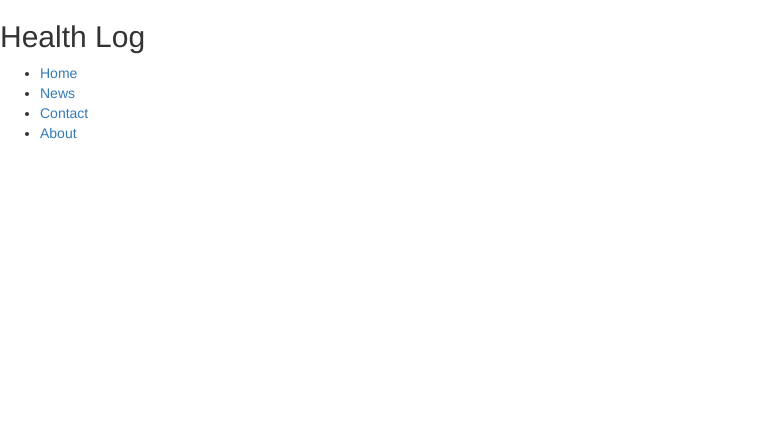
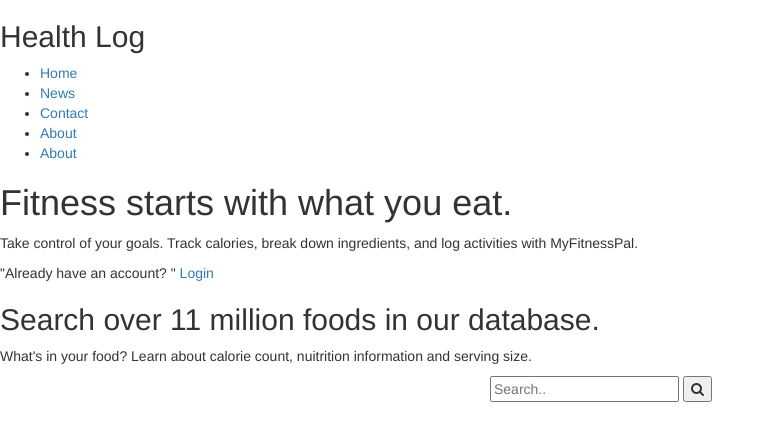
Before and after one commit to azandtUNO/group-project, a Django app: page / in a window 1280 px wide. Shown: the top 441 px of the page, without its empty margins (0-775 px from the left). Run offline with Django 3.2, Linux system fonts and the light colour scheme; some libraries are stand-ins or nearby versions.

Commit message:
Front layout before CSS.

```diff
--- a/healthlog/templates/healthlog/index.html
+++ b/healthlog/templates/healthlog/index.html
@@ -2,19 +2,35 @@
 <!DOCTYPE html>
 <html>
     <head>
-        <title>Healthlog - title</title>
+        <title>Healthlog</title>
         <link rel="stylesheet" href="//maxcdn.bootstrapcdn.com/bootstrap/3.2.0/css/bootstrap.min.css">
         <link rel="stylesheet" href="//maxcdn.bootstrapcdn.com/bootstrap/3.2.0/css/bootstrap-theme.min.css">
+        <link rel="stylesheet" href="https://cdnjs.cloudflare.com/ajax/libs/font-awesome/4.7.0/css/font-awesome.min.css">
         <link rel="stylesheet" href="{% static 'css/index.css' %}"/>
     </head>
 
     <body>
         <h2>Health Log</h2>
         <ul>
-            <li><a href="#home">Home</a></li>
-            <li><a href="#news">News</a></li>
-            <li><a href="#contact">Contact</a></li>
-            <li><a href="#about">About</a></li>
+            <li><a href="#ABOUT">Home</a></li>
+            <li><a href="#FOOD">News</a></li>
+            <li><a href="#EXERCISE">Contact</a></li>
+            <li><a href="#APPS">About</a></li>
+            <li><a href="#COMMUNITY">About</a></li>
         </ul>
+        <h1>Fitness starts with what you eat.</h1>
+        <p>Take control of your goals. Track calories, break down ingredients, and log activities with MyFitnessPal.</p>
+        <p>
+            "Already have an account? "
+            <a>Login</a>
+        </p>
+        <h2>Search over 11 million foods in our database.</h2>
+        <p>What's in your food? Learn about calorie count, nuitrition information and serving size.</p>
+        <div>
+            <form class="search" action="/action_page.php" style="margin:auto;max-width:300px">
+                <input type="text" placeholder="Search.." name="search2">
+                <button type="submit"><i class="fa fa-search"></i></button>
+            </form>
+        </div>
     </body>
 </html>
--- a/hlsite/settings.py
+++ b/hlsite/settings.py
@@ -26,7 +26,7 @@ SECRET_KEY = 'cgd98cxhi-=eo=rm8x4uqx7vhn0h($n!wotf*-$n%51@od3!&%'
 # SECURITY WARNING: don't run with debug turned on in production!
 DEBUG = True
 
-ALLOWED_HOSTS = ['127.0.0.1', '0.0.0.0', '::0']
+ALLOWED_HOSTS = ['127.0.0.1', '0.0.0.0', '::0', "http://ec2-3-139-73-45.us-east-2.compute.amazonaws.com:8000/"]
 
 # Application definition
 
```
